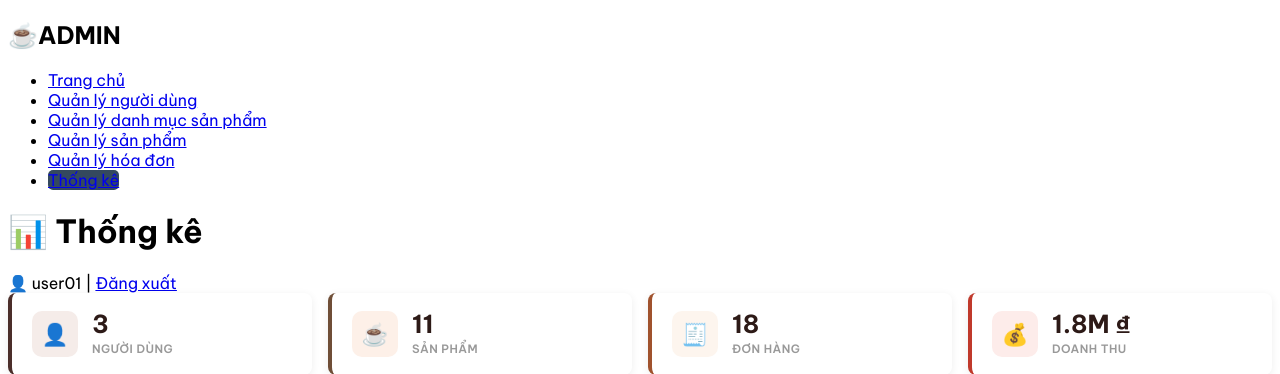
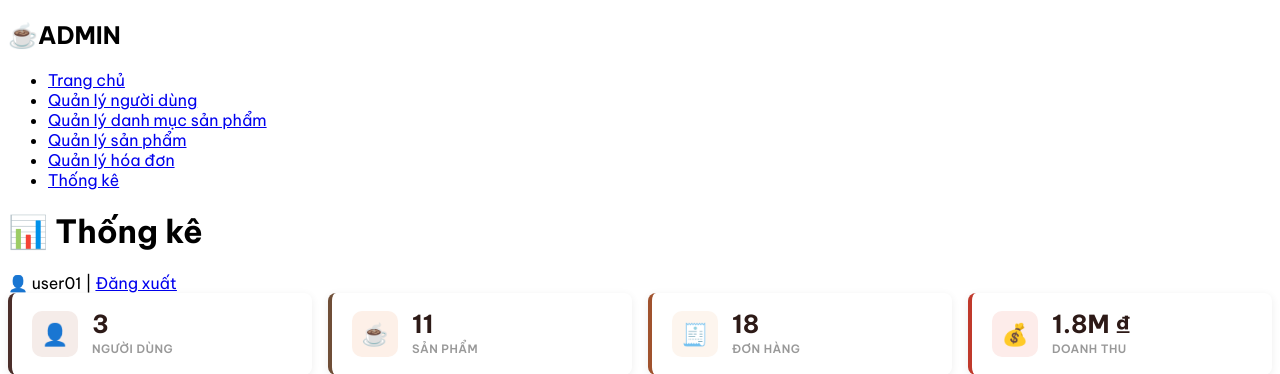
Before and after one commit to ducphat-123/quanlyquancaphe_web, a PHP site: page /statistics.php in a window 1280 px wide. Shown: the top 374 px of the page. Run offline with PHP 8.4, Linux system fonts and the light colour scheme; a user stored in the database is signed in; data comes from the database, SQL or seed files in the repository.

Commit message:
lỗi css

```diff
--- a/Coffee_Web/php/phpAdmin/statistics.php
+++ b/Coffee_Web/php/phpAdmin/statistics.php
@@ -213,7 +213,7 @@ rsort($availableYears);
       <li><a href="categories.php">Quản lý danh mục sản phẩm</a></li>
       <li><a href="products.php">Quản lý sản phẩm</a></li>
       <li><a href="orders.php">Quản lý hóa đơn</a></li>
-      <li><a href="statistics.php" style="background:#34495e;border-radius:5px;">Thống kê</a></li>
+      <li><a href="statistics.php" >Thống kê</a></li>
     </ul>
   </aside>
 
```
